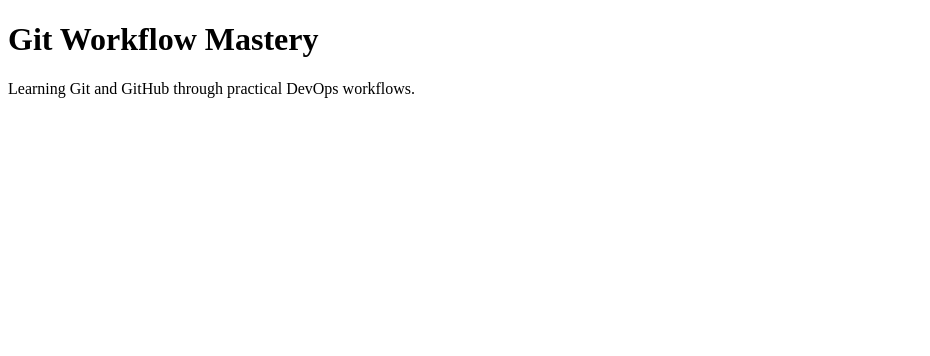
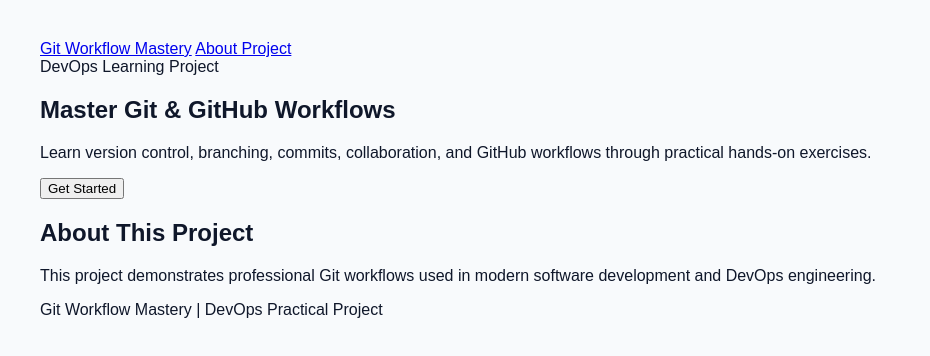
Before and after one commit to ifobook/git-workflow-mastery, a plain HTML site: page index.html in a window 1280 px wide. Shown: the whole page, without its empty margins (0-930 px from the left). Drawn offline with Linux system fonts and the light colour scheme.

Commit message:
feat: create structured homepage layout

```diff
--- a/index.html
+++ b/index.html
@@ -3,12 +3,48 @@
 <head>
   <meta charset="UTF-8">
   <meta name="viewport" content="width=device-width, initial-scale=1.0">
+  <meta name="description" content="A practical Git and GitHub learning project.">
   <title>Git Workflow Mastery</title>
+  <link rel="stylesheet" href="css/style.css">
+  <script src="js/app.js" defer></script>
 </head>
 <body>
+  <header class="site-header">
+    <nav class="navbar" aria-label="Main navigation">
+      <a href="#" class="logo">Git Workflow Mastery</a>
+      <a href="#about" class="nav-link">About Project</a>
+    </nav>
+  </header>
+
   <main>
-    <h1>Git Workflow Mastery</h1>
-    <p>Learning Git and GitHub through practical DevOps workflows.</p>
+    <section class="hero">
+      <div class="hero-content">
+        <span class="badge">DevOps Learning Project</span>
+        <h1>Master Git & GitHub Workflows</h1>
+        <p>
+          Learn version control, branching, commits,
+          collaboration, and GitHub workflows through
+          practical hands-on exercises.
+        </p>
+        <button id="welcomeBtn" type="button">
+          Get Started
+        </button>
+        <p id="welcomeMessage" role="status" aria-live="polite"></p>
+      </div>
+    </section>
+
+    <section id="about" class="about">
+      <h2>About This Project</h2>
+      <p>
+        This project demonstrates professional Git
+        workflows used in modern software development
+        and DevOps engineering.
+      </p>
+    </section>
   </main>
+
+  <footer class="footer">
+    <p>Git Workflow Mastery | DevOps Practical Project</p>
+  </footer>
 </body>
 </html>
```
